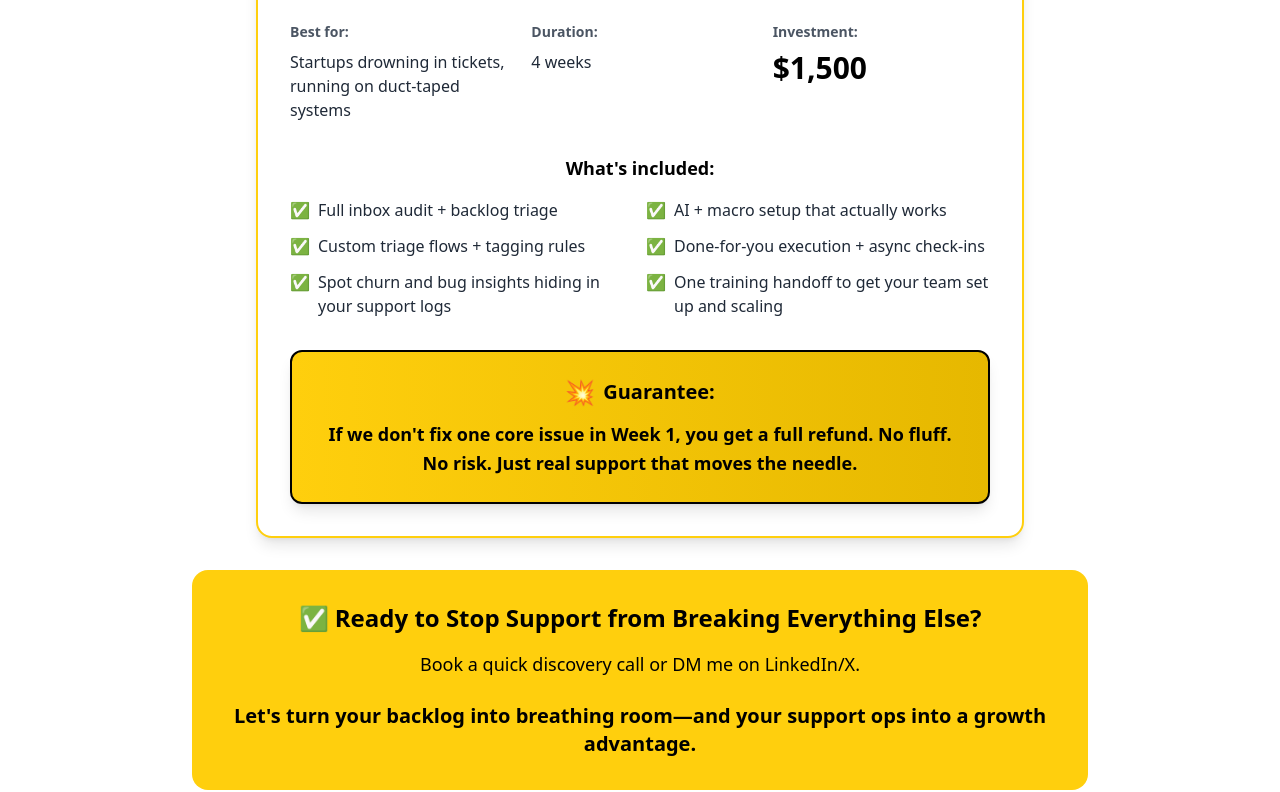
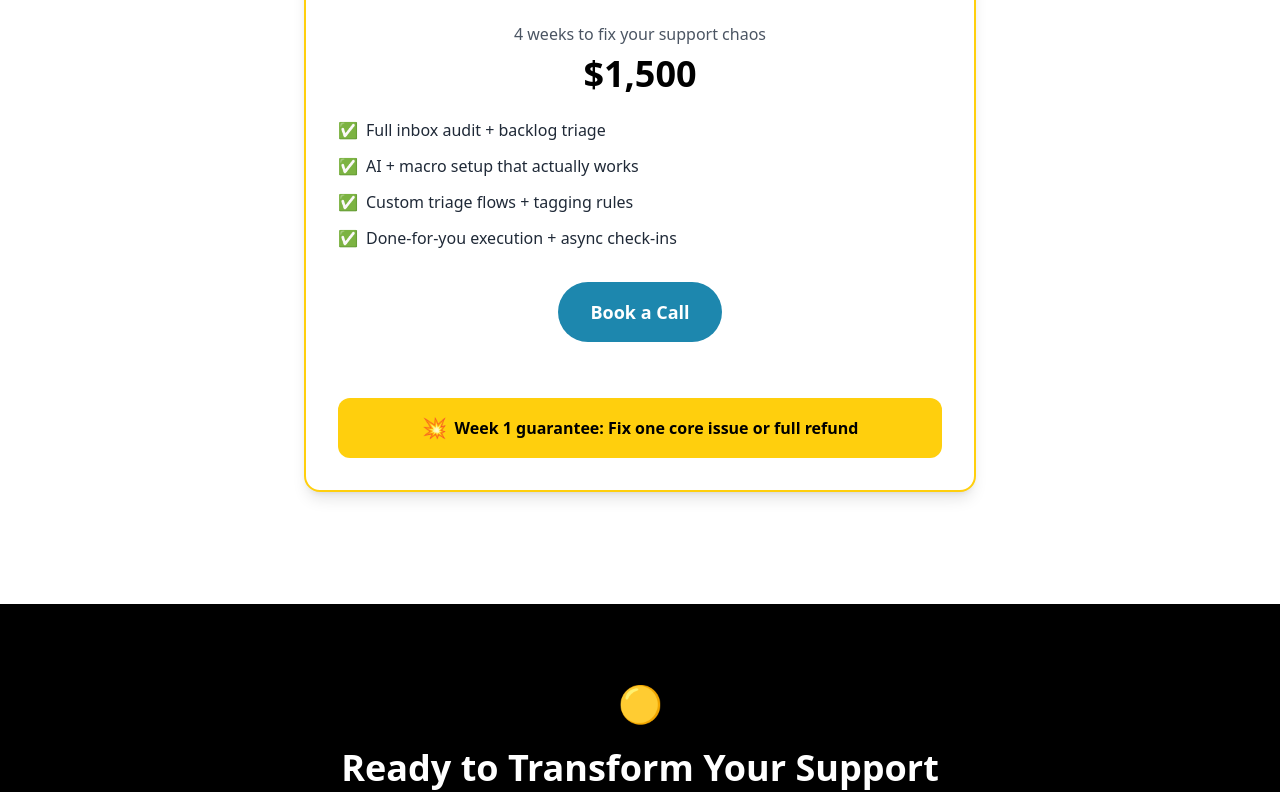
Before and after one commit to MMgtS/Marfo-Management-Services, a React (Vite) app: page / in a window 1280 px wide. Shown: the part 3567-4359 px from the top of the page. Built offline with nearby package versions, Linux system fonts and the light colour scheme.

Commit message:
Refactor: Simplify pricing section
Simplified the "How to Work With Me" section and added a "Book a Call" link with the specified branding.

```diff
--- a/src/components/HowToWork.tsx
+++ b/src/components/HowToWork.tsx
@@ -12,31 +12,18 @@ const HowToWork = () => {
           Simple, transparent pricing for complex problems
         </p>
 
-        {/* Main Pricing Card */}
-        <div className="bg-white border-2 border-[#ffcf0d] rounded-2xl p-8 shadow-lg mb-8 max-w-3xl mx-auto">
+        {/* Simplified Pricing Card */}
+        <div className="bg-white border-2 border-[#ffcf0d] rounded-2xl p-8 shadow-lg mb-8 max-w-2xl mx-auto">
           <div className="flex items-center justify-center mb-6">
             <span className="text-2xl mr-3">🟡</span>
             <h3 className="text-2xl md:text-3xl font-bold text-black">The Support Ops Reset Sprint</h3>
           </div>
 
-          <div className="grid md:grid-cols-3 gap-6 mb-8 text-left">
-            <div>
-              <p className="text-sm font-semibold text-gray-600 mb-2">Best for:</p>
-              <p className="text-gray-800">Startups drowning in tickets, running on duct-taped systems</p>
-            </div>
-            <div>
-              <p className="text-sm font-semibold text-gray-600 mb-2">Duration:</p>
-              <p className="text-gray-800">4 weeks</p>
-            </div>
-            <div>
-              <p className="text-sm font-semibold text-gray-600 mb-2">Investment:</p>
-              <p className="text-3xl font-bold text-black">$1,500</p>
-            </div>
-          </div>
+          <div className="text-center mb-8">
+            <p className="text-gray-600 mb-2">4 weeks to fix your support chaos</p>
+            <p className="text-4xl font-bold text-black mb-6">$1,500</p>
 
-          <div className="mb-8">
-            <h4 className="text-lg font-semibold text-black mb-4">What's included:</h4>
-            <div className="grid md:grid-cols-2 gap-3 text-left">
+            <div className="text-left space-y-3 mb-8">
               <div className="flex items-start">
                 <span className="text-green-500 mr-2">✅</span>
                 <p className="text-gray-800">Full inbox audit + backlog triage</p>
@@ -53,40 +40,26 @@ const HowToWork = () => {
                 <span className="text-green-500 mr-2">✅</span>
                 <p className="text-gray-800">Done-for-you execution + async check-ins</p>
               </div>
-              <div className="flex items-start">
-                <span className="text-green-500 mr-2">✅</span>
-                <p className="text-gray-800">Spot churn and bug insights hiding in your support logs</p>
-              </div>
-              <div className="flex items-start">
-                <span className="text-green-500 mr-2">✅</span>
-                <p className="text-gray-800">One training handoff to get your team set up and scaling</p>
-              </div>
+            </div>
+
+            {/* Book a Call Button */}
+            <a
+              href="#book-call"
+              className="inline-block bg-[#1d87ae] hover:bg-[#166a8a] text-white font-bold text-lg px-8 py-4 rounded-full transition-all duration-300 mb-6"
+            >
+              Book a Call
+            </a>
+          </div>
+
+          {/* Simplified Guarantee */}
+          <div className="bg-[#ffcf0d] text-black p-4 rounded-xl">
+            <div className="flex items-center justify-center">
+              <span className="text-xl mr-2">💥</span>
+              <p className="font-semibold">
+                Week 1 guarantee: Fix one core issue or full refund
+              </p>
             </div>
           </div>
-
-          {/* Guarantee Section - Made to Stand Out */}
-          <div className="bg-gradient-to-r from-[#ffcf0d] to-[#e6b800] text-black p-6 rounded-xl border-2 border-black shadow-lg">
-            <div className="flex items-center justify-center mb-3">
-              <span className="text-2xl mr-2">💥</span>
-              <h4 className="text-xl font-bold">Guarantee:</h4>
-            </div>
-            <p className="text-lg font-semibold leading-relaxed">
-              If we don't fix one core issue in Week 1, you get a full refund. No fluff. No risk. Just real support that moves the needle.
-            </p>
-          </div>
-        </div>
-
-        {/* Call to Action */}
-        <div className="bg-[#ffcf0d] p-8 rounded-2xl">
-          <h3 className="text-2xl font-bold text-black mb-4">
-            ✅ Ready to Stop Support from Breaking Everything Else?
-          </h3>
-          <p className="text-lg text-black mb-6">
-            Book a quick discovery call or DM me on LinkedIn/X.
-          </p>
-          <p className="text-xl font-semibold text-black">
-            Let's turn your backlog into breathing room—and your support ops into a growth advantage.
-          </p>
         </div>
       </div>
     </section>
```
